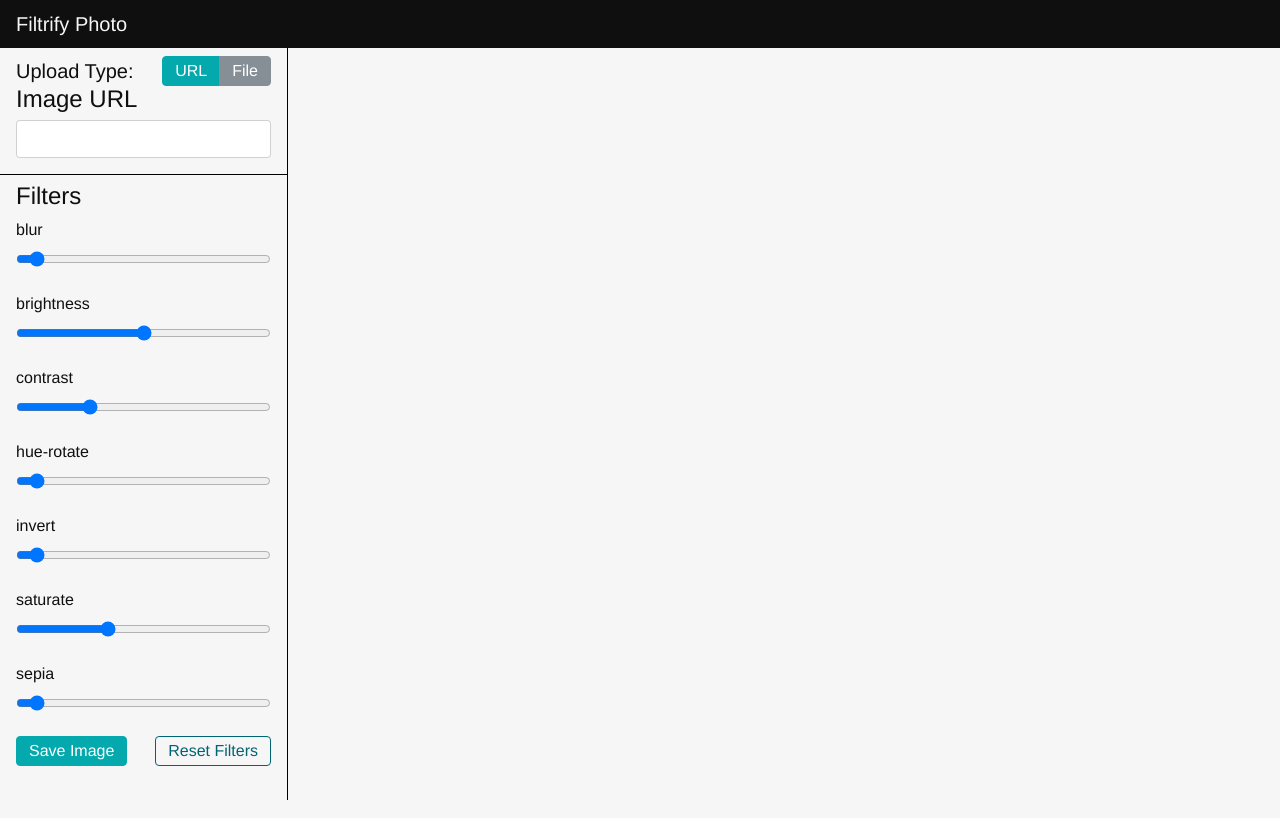
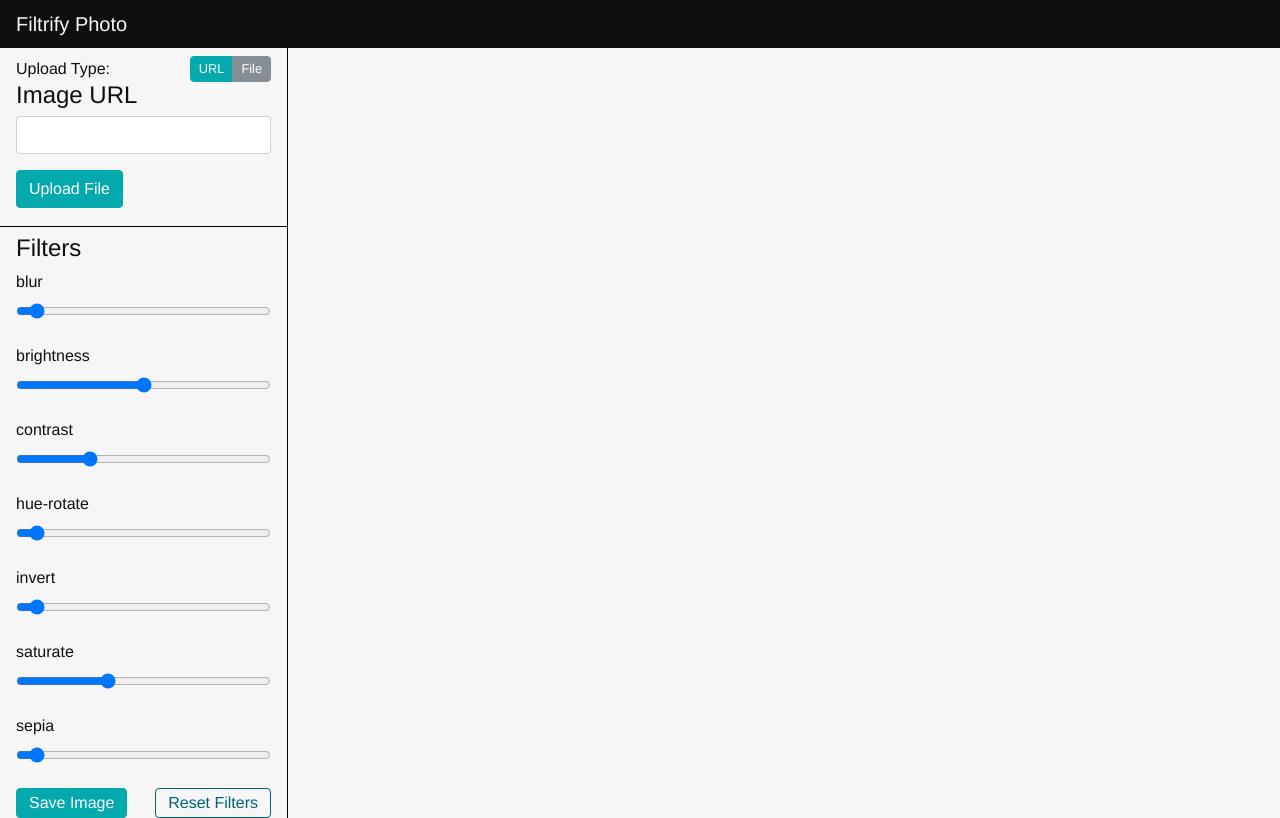
Before and after one commit to Sharpie360/filtrify-photo-codealong, a Vue app: page / in a window 1280 px wide. Built offline with nearby package versions, Linux system fonts and the light colour scheme.

Commit message:
updated - source selector, file input

```diff
--- a/src/components/control-panel/ImageLoader.vue
+++ b/src/components/control-panel/ImageLoader.vue
@@ -1,24 +1,47 @@
 <template>
   <div class="image--loader px-3 pt-2">
     <div class="upload-type--outer flexbox-space-between flex-align-center">
-      <h5 class="upload-type--label mb-0">Upload Type:</h5>
+      <h6 class="upload-type--label mb-0">Upload Type:</h6>
       <div class="btn-group upload-type--btn-group">
-        <button class="btn btn-primary py-1 ">URL</button>
-        <button class="btn btn-secondary py-1">File</button>
+        <button
+          @click="urlUploadInput = true"
+          :class="urlUploadInput ? 'btn-primary' : 'btn-secondary' "
+          class="btn py-1"
+          >URL
+        </button>
+        <button
+          @click="urlUploadInput = false"
+          :class="!urlUploadInput ? 'btn-primary' : 'btn-secondary'"
+          class="btn py-1"
+          >File
+        </button>
       </div>
 
     </div>
     <div class="form-group">
       <label
-        for="custom-image-input"
+        for="custom-image-input-url"
         class="mb-0">
         <h4>Image URL</h4>
       </label>
       <input
         type="text"
         class="form-control"
-        id="custom-image-input"
+        id="custom-image-input-url"
         v-model="imageInput.source"
+        @input="loadImage">
+    </div>
+    <div class="form-group">
+      <label
+        for="custom-image-input-file"
+        class="mb-0">
+        <h4 class="btn btn-primary mb-0">Upload File</h4>
+      </label>
+      <input
+        style="opacity: 0; height: 0; padding: 0;"
+        type="file"
+        class="form-control"
+        id="custom-image-input-file"
         @input="loadImage">
     </div>
   </div>
@@ -30,7 +53,7 @@ import eventBus from '../../eventBus.js'
 export default {
   data () {
     return {
-      urlInput: true,
+      urlUploadInput: true,
       imageInput: {
         source: ''
       }
@@ -48,4 +71,9 @@ export default {
 .upload-type--label {
   display: inline-block;
 }
+.upload-type--btn-group > .btn {
+  padding-left: .5rem;
+  padding-right: .5rem;
+  font-size: .8rem;
+}
 </style>
```
